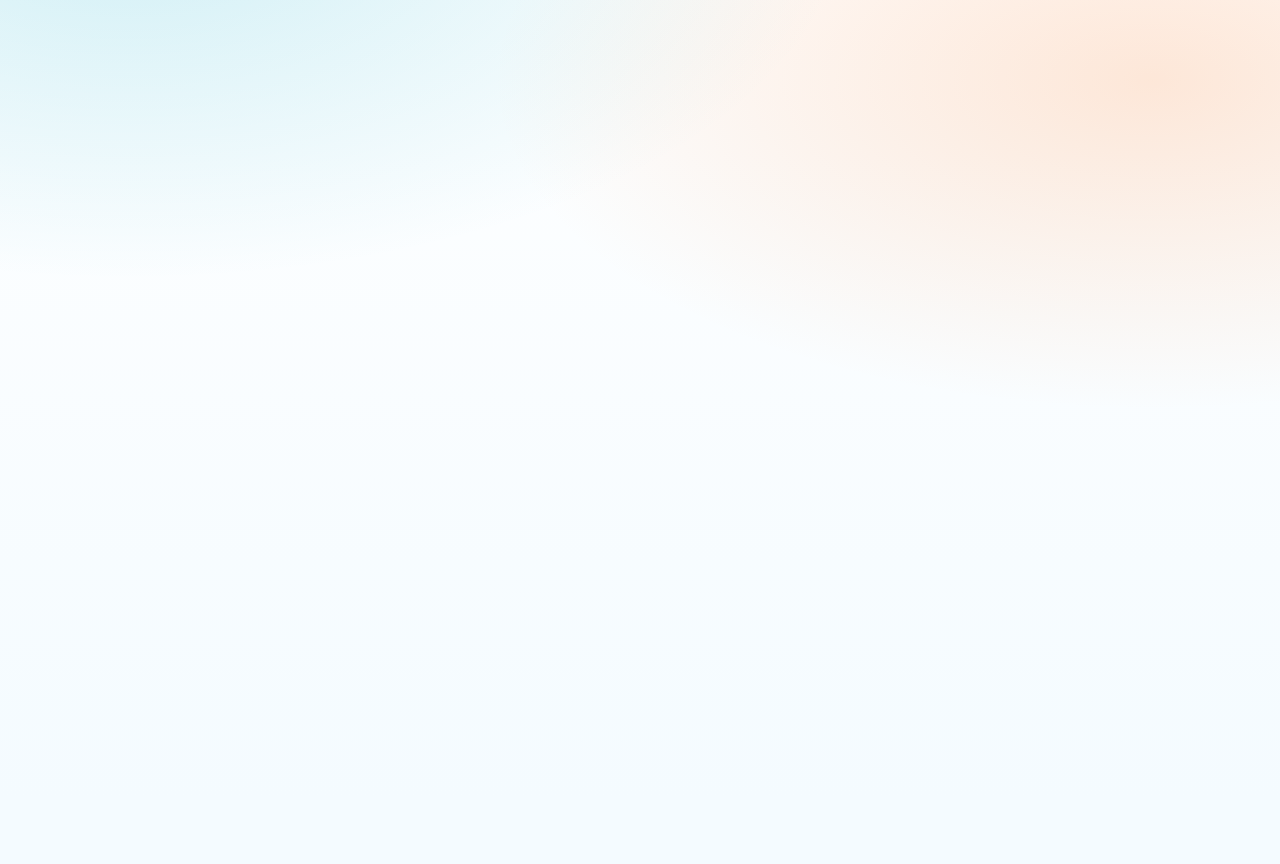
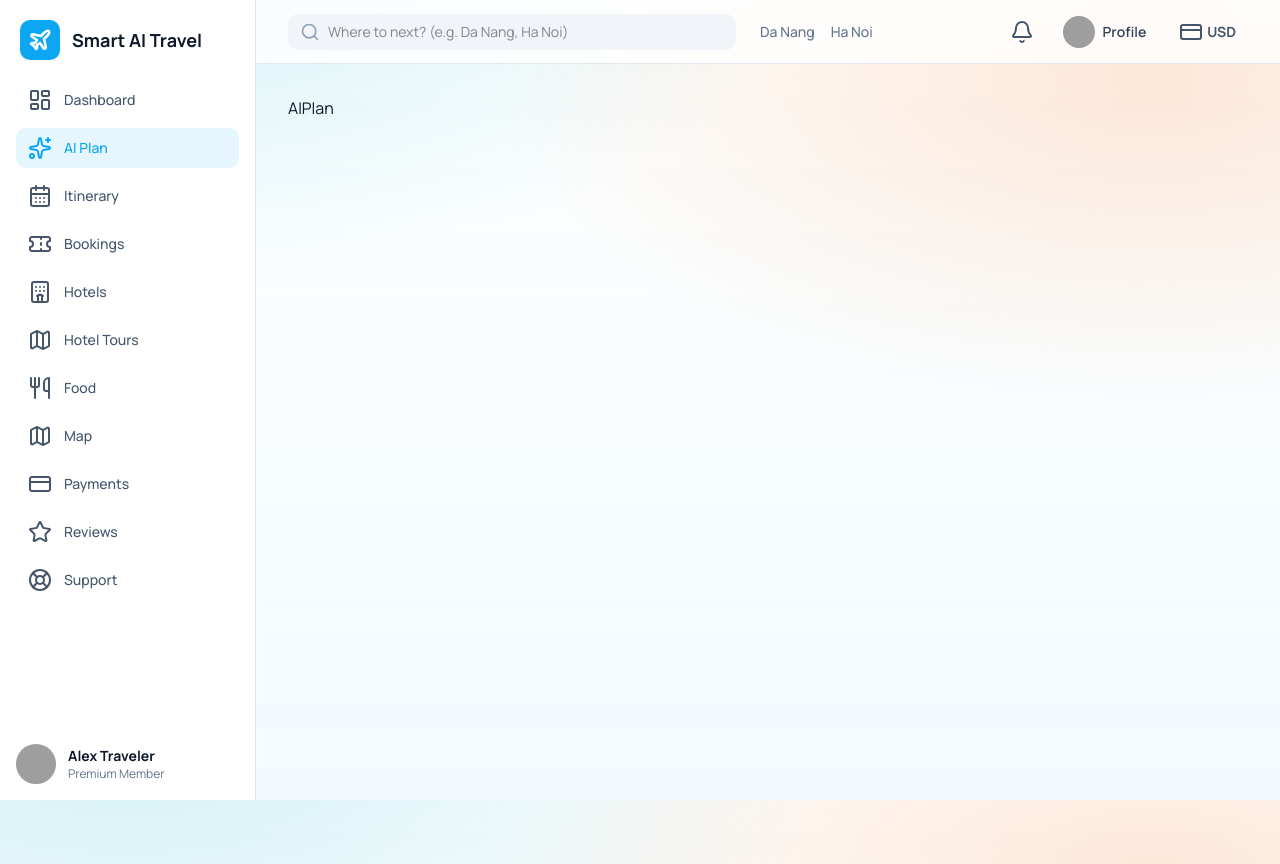
Before and after one commit to tranleductinh/SmartAITravelPlannerPlatform, a React (Vite) app in the folder Frontend/: page /traveler/ai-plan in a window 1280 px wide. Before the commit this address had no page. Before the commit the page ends 800 px from the top, so only its background shows below. Built offline with nearby package versions, Linux system fonts and the light colour scheme; grey boxes are pictures that could not be loaded; a web font is replaced by a local one.

Commit message:
feat: restructure routing and layout components; add AIPlan page and remove unused Dashboard and Food pages

```diff
--- a/Frontend/src/App.jsx
+++ b/Frontend/src/App.jsx
@@ -1,21 +1,31 @@
-import { BrowserRouter, Routes, Route } from "react-router-dom";
+import { BrowserRouter, Routes, Route, useLocation } from "react-router-dom";
 import LoginPage from "./pages/LoginPage";
 import TravelerDashboard from "./pages/TravelerDashboard";
+import Layout from "./components/layout";
+import AIPlan from "./pages/AIPlan";
 
-function App() {
+function AppRoutes() {
+    const location = useLocation();
+
     return (
-    <BrowserRouter>
-      <Routes>
+        <Routes location={location} key={location.pathname}>
             {/* Login */}
             <Route path="/login" element={<LoginPage />} />
 
             {/* Main pages */}
-        <Route path="/" >
-          <Route>
-            <Route path="traveler" element={<TravelerDashboard />} />
+            <Route path="/" element={<Layout />}>
+                <Route path="traveler">
+                    <Route index element={<TravelerDashboard />} />
+                    <Route path="ai-plan" element={<AIPlan />} />
                 </Route>
             </Route>
         </Routes>
+    );
+}
+function App() {
+    return (
+        <BrowserRouter>
+            <AppRoutes />
         </BrowserRouter>
     );
 }
--- a/Frontend/src/components/layout.jsx
+++ b/Frontend/src/components/layout.jsx
@@ -11,12 +11,12 @@ export default function Layout() {
         <SidebarProvider>
             <div className="flex w-full">
                 <AppSidebar />
-                <main className="flex-1 p-4">
+                <main className="flex-1">
                     <Header />
                     <AnimatePresence mode="wait">
                         <motion.div
                             key={location.pathname}
-                            className="h-full"
+                            className="h-full p-8 space-y-8"
                             initial={{ opacity: 0, y: 10 }}
                             animate={{ opacity: 1, y: 0 }}
                             exit={{ opacity: 0, y: -10 }}
--- /dev/null
+++ b/Frontend/src/pages/AIPlan/index.jsx
@@ -0,0 +1,9 @@
+import React from 'react'
+
+export default function AIPlan() {
+  return (
+    <div>
+      AIPlan
+    </div>
+  )
+}
--- a/Frontend/src/pages/DashBoard/index.jsx
+++ /dev/null
@@ -1,5 +0,0 @@
-import React from "react";
-
-export default function DashBoard() {
-    return <div>DashBoard</div>;
-}
--- a/Frontend/src/pages/Food/index.jsx
+++ /dev/null
@@ -1,5 +0,0 @@
-import React from "react";
-
-export default function Food() {
-    return <div>Food</div>;
-}
```
Lines whose indentation alone changed are shown as unchanged.
